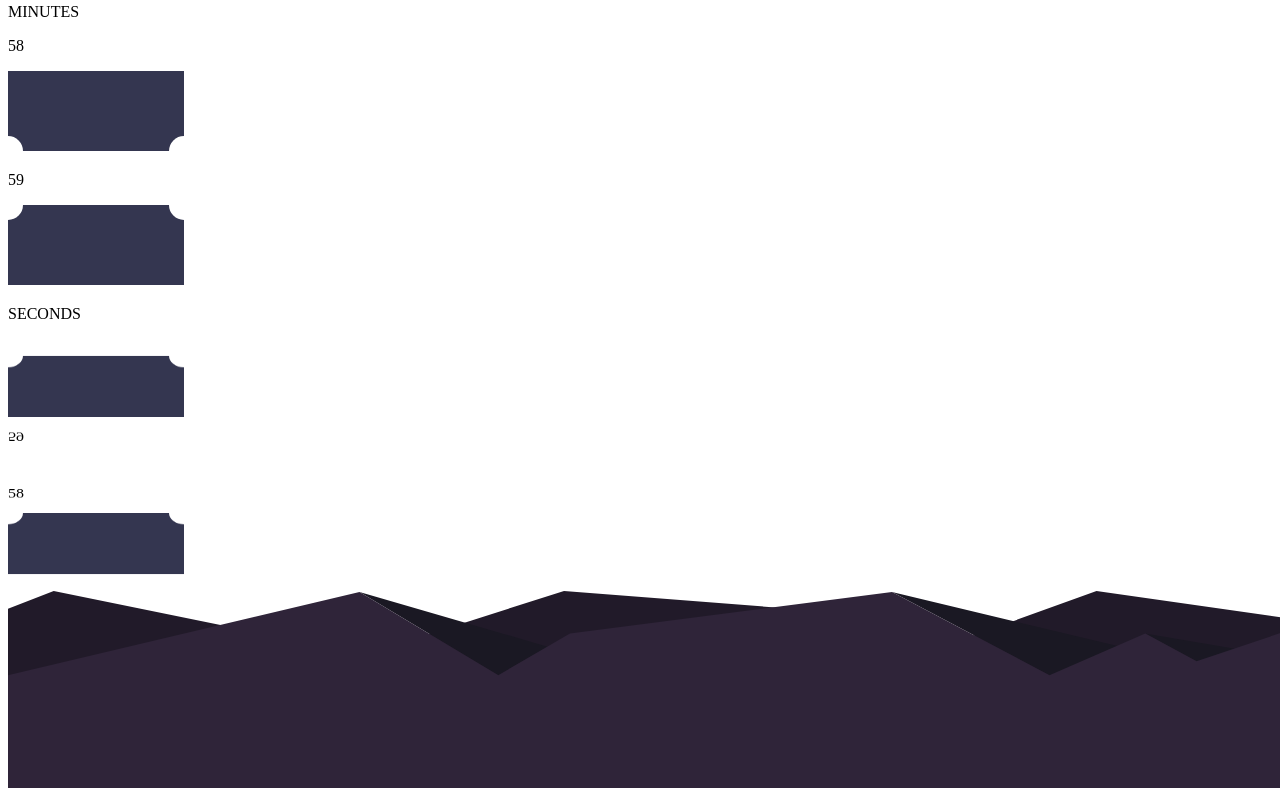
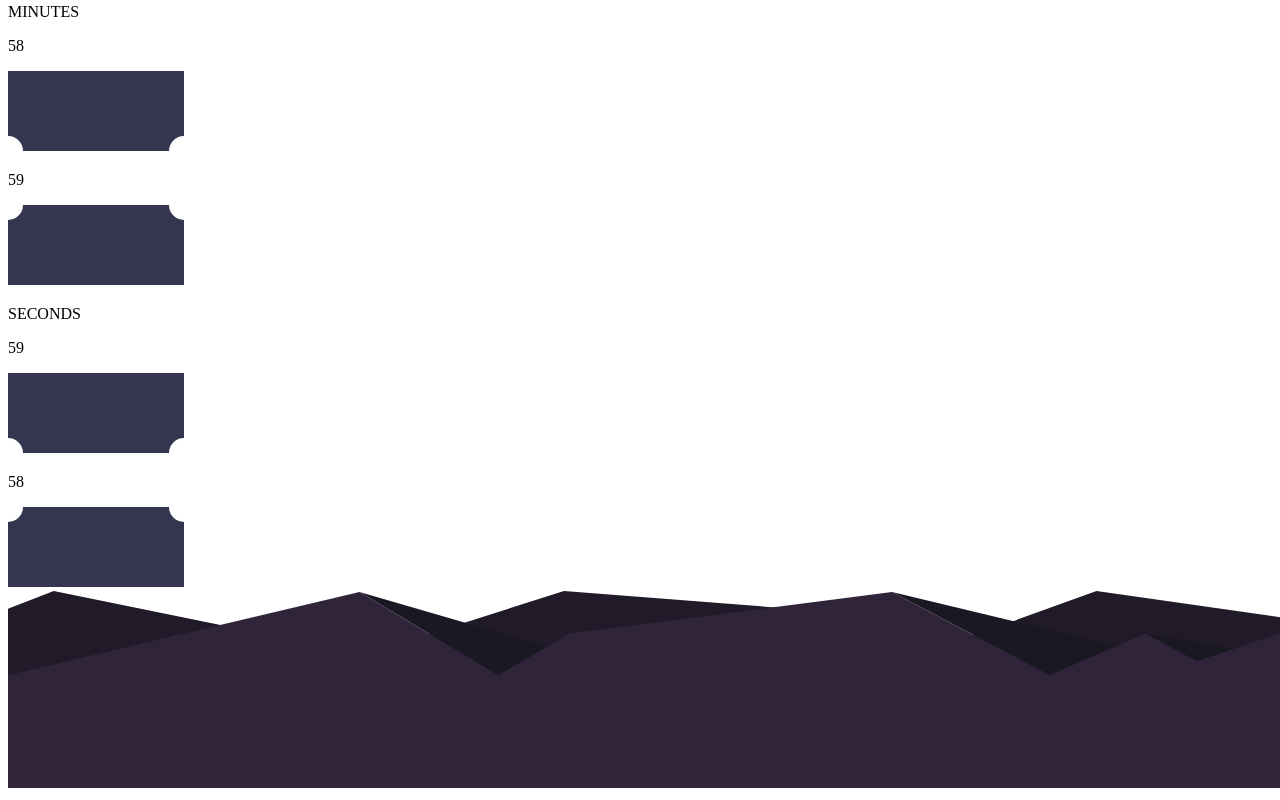
Before and after one commit to cloworm/countdown, a Next.js app: page / in a window 1280 px wide. Shown: the part 949-1749 px from the top of the page. Built offline with nearby package versions, Linux system fonts and the light colour scheme.

Commit message:
fixed animation flicker by changing from framer-motion to css keyframes

```diff
--- a/components/Countdown.tsx
+++ b/components/Countdown.tsx
@@ -5,15 +5,9 @@ import { DateTime } from 'luxon'
 import CountdownCard from './CountdownCard'
 import useIsMounted from './hooks/useIsMounted'
 
-// 3. save current & previous for each id (days, hours...) with each tick of the tock
-// - every second, previous = current & current = new
-// 1. give each CountdownCard a key = id-current-previous - dont do this maybe
-// 2. send current & previous in to CountdownCard as props
-// - only animate CountdownCard once & stop after animationComplete
-
 interface CurrentPrevious {
   current: Countdown
-  previous: Countdown
+  previous: Countdown|null
 }
 
 interface Countdown {
@@ -36,16 +30,20 @@ const getTimeLeft = (endDate: DateTime): Countdown => {
 
 const useCountdown = (endDate: DateTime): CurrentPrevious => {
   const initial = getTimeLeft(endDate)
-  const [previous, setPrevious] = useState<Countdown>(initial)
-  const [current, setCurrent] = useState<Countdown>(initial)
+  const [{ current, previous }, setCountdown] = useState<CurrentPrevious>({ current: initial, previous: null })
 
   useEffect(() => {
     const timer = window.setInterval(() => {
-      setPrevious(current)
-      setCurrent(getTimeLeft(endDate))
+      setCountdown(({ current }) => {
+        return {
+          previous: current,
+          current: getTimeLeft(endDate)
+        }
+      })
     }, 1000)
     return () => clearInterval(timer)
-  }, [current, endDate])
+  // eslint-disable-next-line react-hooks/exhaustive-deps
+  }, [])
 
   return { previous, current }
 }
@@ -60,14 +58,14 @@ const Countdown = (): ReactElement => {
       : debugTime
   )
 
-  if (!isMounted) return <></>
+  if (!isMounted || !previous) return <></>
 
   return (
     <div className="flex space-x-4">
-      <CountdownCard id="DAYS" label="DAYS" current={current.days} previous={previous.days} />
-      <CountdownCard id="HOURS" label="HOURS" current={current.hours} previous={previous.hours} />
-      <CountdownCard id="MINUTES" label="MINUTES" current={current.minutes} previous={previous.minutes} />
-      <CountdownCard id="SECONDS" label="SECONDS" current={current.seconds} previous={previous.seconds} />
+      <CountdownCard id={`days${current.days}-${previous?.days}`} label="DAYS" key={`days${current.days}-${previous?.days}`} current={current.days} previous={previous?.days} />
+      <CountdownCard id={`hours${current.hours}-${previous?.hours}`} label="HOURS" key={`hours${current.hours}-${previous?.hours}`} current={current.hours} previous={previous?.hours} />
+      <CountdownCard id={`minutes${current.minutes}-${previous?.minutes}`} label="MINUTES" key={`minutes${current.minutes}-${previous?.minutes}`} current={current.minutes} previous={previous?.minutes} />
+      <CountdownCard id={`seconds${current.seconds}-${previous?.seconds}`} label="SECONDS" key={`seconds${current.seconds}-${previous?.seconds}`} current={current.seconds} previous={previous?.seconds} />
     </div>
   )
 }
--- a/components/CountdownCard.tsx
+++ b/components/CountdownCard.tsx
@@ -5,10 +5,10 @@ const padStart = (number: number): string => {
   return number.toString().padStart(2, '0')
 }
 
-const CountdownCard = ({ id, label, current, previous }: { id: string, label: string, current: number, previous: number }): ReactElement => {
+const CountdownCard = ({ id, label, current, previous }: { id: string, label: string, current: number, previous: number|void }): ReactElement => {
   return (
     <div>
-      <div className="shadow-xl relative">
+      <div className="relative">
 
         {/* Top Half Static */}
         <div
@@ -32,7 +32,7 @@ const CountdownCard = ({ id, label, current, previous }: { id: string, label: st
           className="relative rounded-b-lg h-20 w-44 overflow-hidden"
         >
           <p className="absolute bottom-8 left-8 text-theme_softRed text-8xl font-bold">
-            {padStart(previous)}
+            {padStart(typeof previous !== 'undefined' ? previous : current)}
           </p>
           <svg width="11rem" height="5rem">
             <mask id={`${id}-m2`} fill="#fff">
@@ -48,16 +48,10 @@ const CountdownCard = ({ id, label, current, previous }: { id: string, label: st
           {label}
         </p>
 
-        { previous !== current ?
+        { typeof previous !== 'undefined' && previous !== current ?
           <>
-            <motion.div
-              className="absolute top-0 left-0 rounded-t-lg h-20 w-44 overflow-hidden brightness-90 origin-bottom backface-hidden"
-              animate={{
-                rotateX: [0, -180]
-              }}
-              transition={{
-                duration: 1.1
-              }}
+            <div
+              className="absolute top-0 left-0 rounded-t-lg h-20 w-44 overflow-hidden brightness-90 animate-flipTop origin-bottom backface-hidden"
             >
               <div className="relative">
                 <p className="absolute top-8 left-8 text-theme_softRed text-8xl font-bold">
@@ -72,16 +66,10 @@ const CountdownCard = ({ id, label, current, previous }: { id: string, label: st
                   <use href={`#${id}-r`} fill="hsl(236, 21%, 26%)" mask={`url(#${id}-m)`} />
                 </svg>
               </div>
-            </motion.div>
+            </div>
 
-            <motion.div
-              className="absolute top-20 left-0 rounded-b-lg h-20 w-44 overflow-hidden origin-top backface-hidden"
-              animate={{
-                rotateX: [180, 0]
-              }}
-              transition={{
-                duration: 1.1
-              }}
+            <div
+              className="absolute top-20 left-0 rounded-b-lg h-20 w-44 overflow-hidden animate-flipBottom origin-top backface-hidden"
             >
               <div className="relative">
                 <p className="absolute bottom-8 left-8 text-theme_softRed text-8xl font-bold">
@@ -96,7 +84,7 @@ const CountdownCard = ({ id, label, current, previous }: { id: string, label: st
                   <use href={`#${id}-r2`} fill="hsl(236, 21%, 26%)" mask={`url(#${id}-m2)`} />
                 </svg>
               </div>
-            </motion.div>
+            </div>
           </>
           : null
         }
```
Also changed, not shown: tailwind.config.js (+12 -5 lines).
